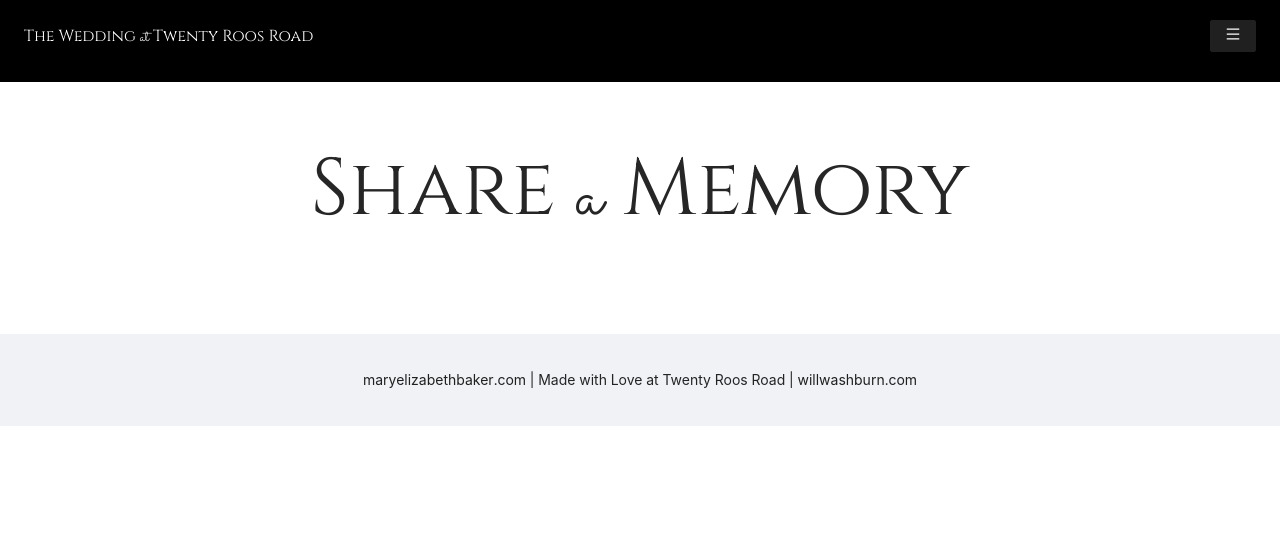
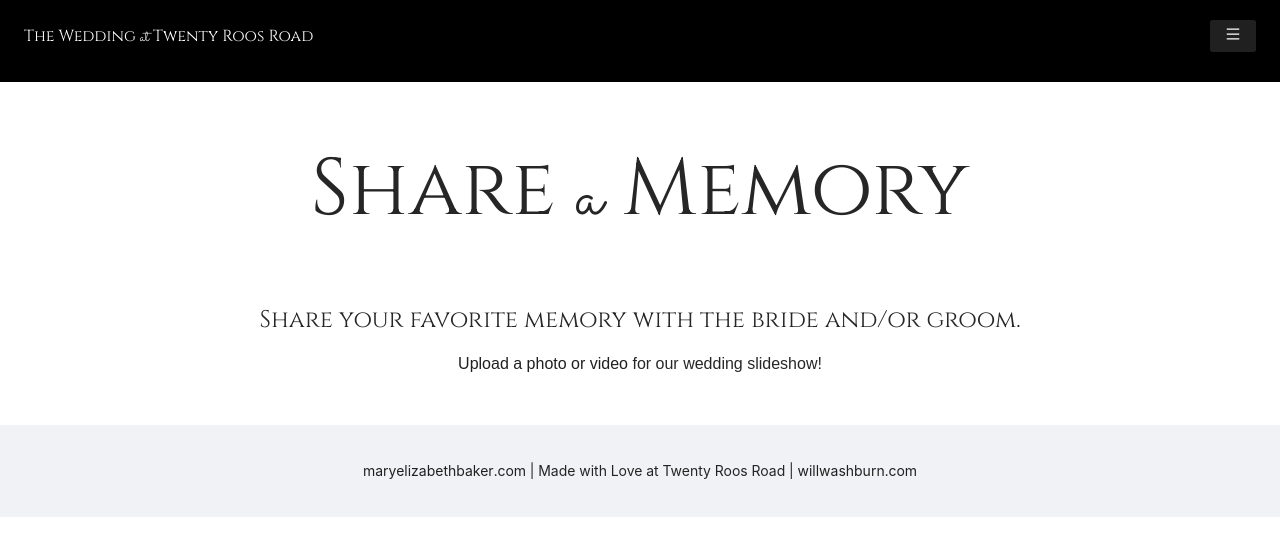
Before and after one commit to marybees/wedding, a React (Create React App) app: page /share-a-memory in a window 1280 px wide. Shown: the top 556 px of the page. Built offline with nearby package versions, Linux system fonts and the light colour scheme; what google-maps-react would draw is missing.

Commit message:
Update hrefs.

```diff
--- a/src/Directions.js
+++ b/src/Directions.js
@@ -14,10 +14,10 @@ function Directions() {
                     <p>20 Roos Road, East Sandwich, MA 02537</p>
                     <p style={{ fontStyle: 'italic', fontSize: '.75rem' }}>*You may also see the town listed as Mashpee, 02649 on Google Maps.</p>
                     <h3 style={{ fontSize: '1.5rem' }}>To Cape Cod</h3>
-                    <p><a href='https://goo.gl/maps/t1xypZ83eU6fuJhb8'><span className='bold'>By Car</span>: 1 hour from Boston, MA, 3.5 hours from Albany, NY & 4.5 hours from New York City. </a></p>
-                    <p><span className='bold'>By Plane</span>: <a href='https://town.barnstable.ma.us/Airport/'>Cape Cod Gateway Airport (HYA)</a>, with service from Boston and New York City Airports or <a href='https://www.massport.com/logan-airport/'>Boston Logan International Airport (BOS)</a>.</p>
-                    <p><span className='bold'>By Train:</span> Amtrak to Boston South Station, <a href='https://capeflyer.com/'>CapeFLYER</a>to Hyannis (Runs through Sept 6 only).</p>
-                    <p><span className='bold'>Car Rentals:</span> <a href='https://www.carrentals.com/carsearch?dagv=1&subm=1&fdrp=0&rfrr=TG.LP.SrchWzd.Car&locn=Hyannis%2C+MA%2C+United+States+of+America+%28HYA-Barnstable+Municipal%29&loc2=Hyannis%2C+MA+%28HYA-Barnstable+Municipal%29&date1=09%2F03%2F2021&time1=1030AM&date2=09%2F05%2F2021&time2=1030AM&kind=1'>Car rental</a> available at Hyannis Airport.</p>
+                    <p><a href='https://goo.gl/maps/t1xypZ83eU6fuJhb8' target='_blank'><span className='bold'>By Car</span>: 1 hour from Boston, MA, 3.5 hours from Albany, NY & 4.5 hours from New York City. </a></p>
+                    <p><span className='bold'>By Plane</span>: <a href='https://town.barnstable.ma.us/Airport/' target='_blank'>Cape Cod Gateway Airport (HYA)</a>, with service from Boston and New York City Airports or <a href='https://www.massport.com/logan-airport/'>Boston Logan International Airport (BOS)</a>.</p>
+                    <p><span className='bold'>By Train:</span> Amtrak to Boston South Station, <a href='https://capeflyer.com/' target='_blank'>CapeFLYER</a> to Hyannis (Runs through Sept 6 only).</p>
+                    <p><span className='bold'>Car Rentals:</span> <a href='https://www.carrentals.com/carsearch?dagv=1&subm=1&fdrp=0&rfrr=TG.LP.SrchWzd.Car&locn=Hyannis%2C+MA%2C+United+States+of+America+%28HYA-Barnstable+Municipal%29&loc2=Hyannis%2C+MA+%28HYA-Barnstable+Municipal%29&date1=09%2F03%2F2021&time1=1030AM&date2=09%2F05%2F2021&time2=1030AM&kind=1' target='_blank'>Car rental</a> available at Hyannis Airport.</p>
                 </div>
                 <div style= {{ textAlign: 'center' }}>
                     <h3 style={{ fontSize: '2rem' }}>Parking</h3>
--- a/src/GoogleMap.js
+++ b/src/GoogleMap.js
@@ -53,4 +53,4 @@ function GoogleMap(props) {
     )
 }
 
-export default GoogleApiWrapper({apiKey: ''})(GoogleMap);
+export default GoogleApiWrapper({apiKey: 'AIzaSyChWJx4m3vny_sGGb54yD1FCKEkpicdMOo'})(GoogleMap);
--- a/src/Memory.js
+++ b/src/Memory.js
@@ -2,8 +2,10 @@ import React from 'react'
 
 function Memory() {
     return (
-        <div style={{padding: '8rem 2rem 2rem 2rem'}}>
+        <div style={{padding: '8rem 2rem 2rem 2rem', textAlign: 'center'}}>
             <h1 className='pageTitle'>Share <span>a</span> Memory</h1>
+            <h3 style={{ fontSize: '1.5rem'}}>Share your favorite memory with the bride and/or groom.</h3>
+            <p><a href='' target='_blank'>Upload a photo or video</a> for our wedding slideshow!</p>
         </div>
     )
 }
```
